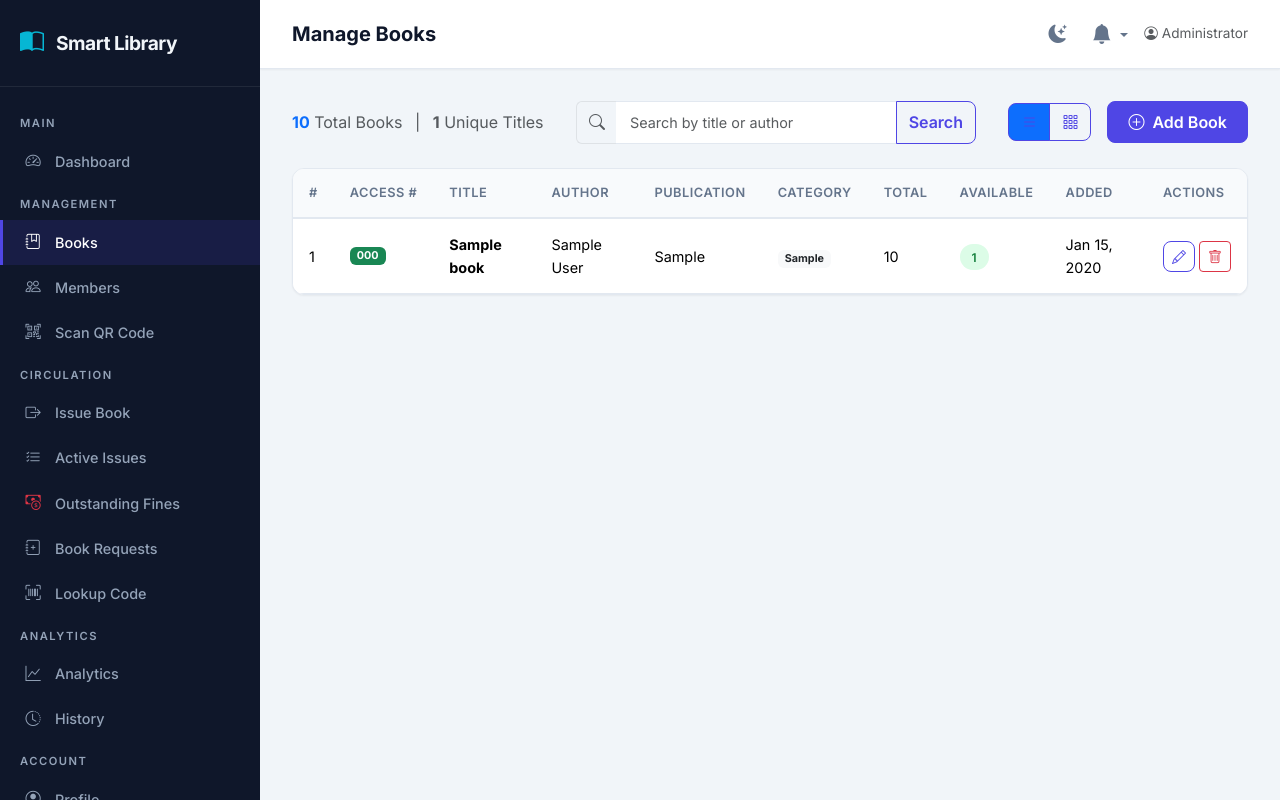
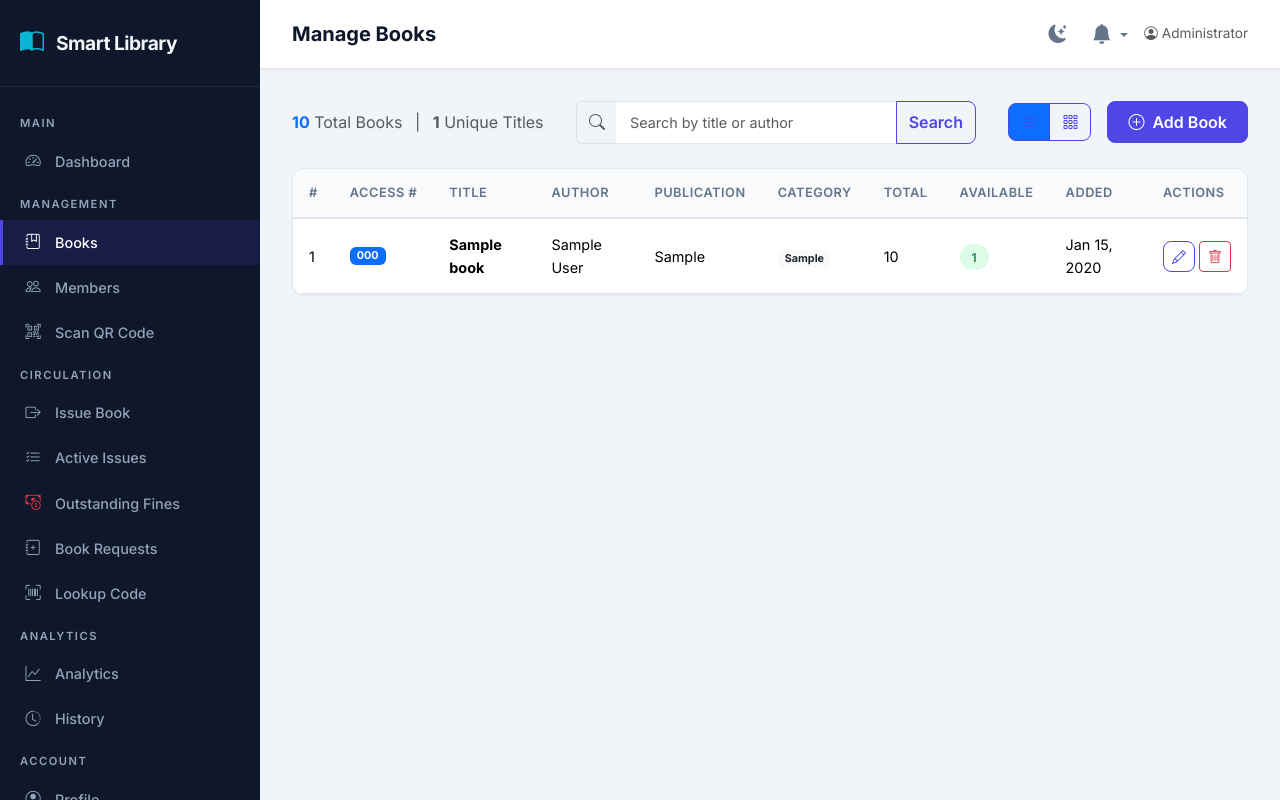
Before and after one commit to Kakarot-MUI/OLMS, a Flask app: page /admin/books in a window 1280 px wide. Run offline with Flask 3, Linux system fonts and the light colour scheme; a user stored in the database is signed in; tables that the repository leaves empty hold one stand-in row (values such as "Sample post"); grey boxes marked "Sample" are stand-in pictures; some libraries are stand-ins or nearby versions.

Commit message:
Restore blue badge color for access numbers

```diff
--- a/app/templates/admin/books.html
+++ b/app/templates/admin/books.html
@@ -72,14 +72,14 @@
                             {% if copies_list | length > 0 %}
                                 <div class="d-flex flex-wrap gap-1">
                                     {% for copy in copies_list %}
-                                        <span class="badge {{ 'bg-success' if copy.status == 'available' else 'bg-danger' }}" title="Access #: {{ copy.access_number }} ({{ copy.status }})">{{ copy.access_number }}</span>
+                                        <span class="badge {{ 'bg-primary' if copy.status == 'available' else 'bg-danger' }}" title="Access #: {{ copy.access_number }} ({{ copy.status }})">{{ copy.access_number }}</span>
                                     {% endfor %}
                                 </div>
                             {% elif book.access_number %}
                                 <div class="d-flex flex-wrap gap-1">
                                     {% for num in book.access_number.split(',') %}
                                         {% if num.strip() %}
-                                            <span class="badge bg-secondary" title="Pending Sync">{{ num.strip() }}</span>
+                                            <span class="badge bg-primary" title="Pending Sync">{{ num.strip() }}</span>
                                         {% endif %}
                                     {% endfor %}
                                 </div>
@@ -151,14 +151,14 @@
                         {% set all_copies = book.copies.all() %}
                         {% if all_copies | length > 0 %}
                             {% for copy in all_copies %}
-                                <span class="badge {{ 'bg-success' if copy.status == 'available' else 'bg-danger' }} text-xs" title="Access #: {{ copy.access_number }} ({{ copy.status }})">
+                                <span class="badge {{ 'bg-primary' if copy.status == 'available' else 'bg-danger' }} text-xs" title="Access #: {{ copy.access_number }} ({{ copy.status }})">
                                     {{ copy.access_number }}
                                 </span>
                             {% endfor %}
                         {% elif book.access_number %}
                             {% for num in book.access_number.split(',') %}
                                 {% if num.strip() %}
-                                    <span class="badge bg-secondary text-xs" title="Pending Sync">
+                                    <span class="badge bg-primary text-xs" title="Pending Sync">
                                         {{ num.strip() }}
                                     </span>
                                 {% endif %}
```
